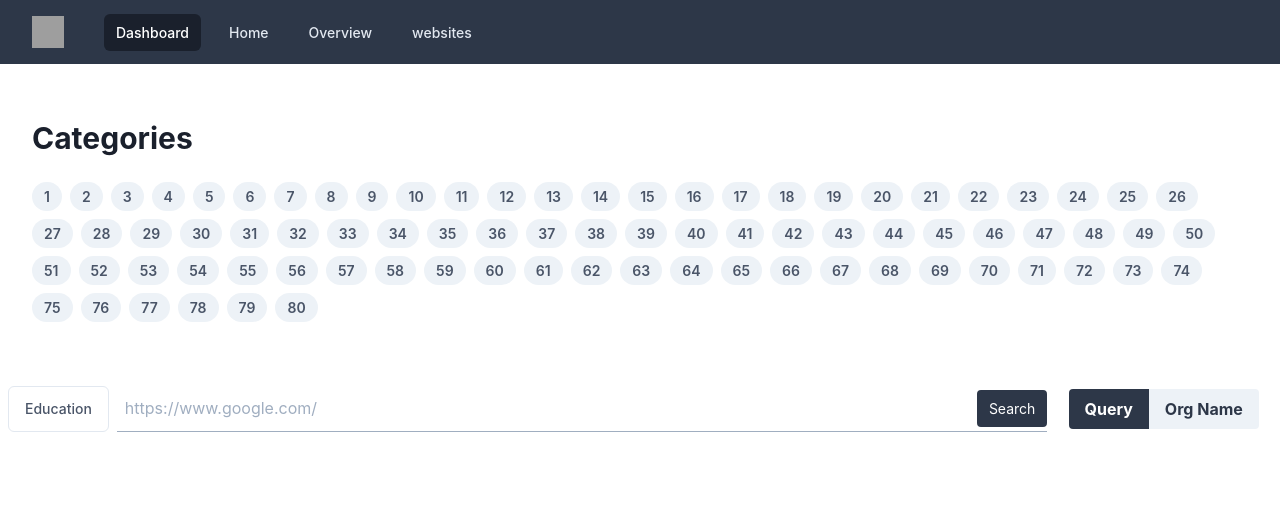
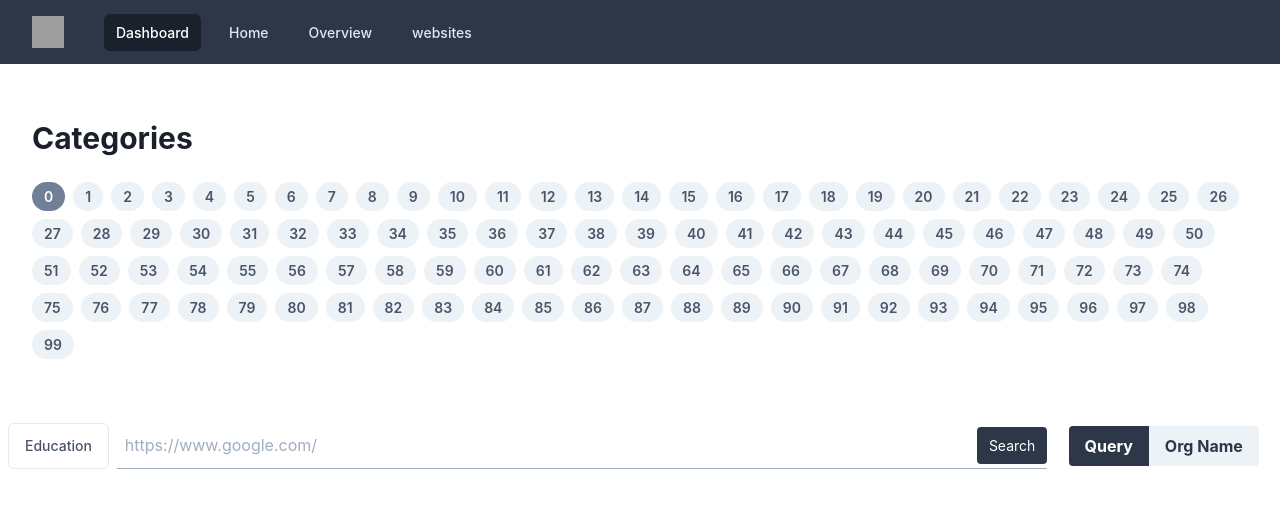
Before and after one commit to StTronn/web_cat, a React (Create React App) app: page / in a window 1280 px wide. Shown: the top 508 px of the page. Built offline with nearby package versions, Linux system fonts and the light colour scheme; grey boxes are pictures that could not be loaded.

Commit message:
added button logic for cluster selection

```diff
--- a/src/components/dash/clusterSelection/ClusterButton.js
+++ b/src/components/dash/clusterSelection/ClusterButton.js
@@ -1,10 +1,21 @@
 import React from "react";
 
-const ClusterView = ({ cluster_id }) => {
+const ClusterView = ({ cluster_id, selectedClusterId, selectClusterId }) => {
+  let selectedClass =
+    "inline-block bg-gray-600 rounded-full px-3 py-1 text-sm font-semibold text-white mr-2 mb-2 cursor-pointer";
+  let normalClass =
+    "inline-block bg-gray-200 rounded-full px-3 py-1 text-sm font-semibold text-gray-700 mr-2 mb-2 cursor-pointer";
+  let cssClass = cluster_id === selectedClusterId ? selectedClass : normalClass;
   return (
-    <span className="inline-block bg-gray-200 rounded-full px-3 py-1 text-sm font-semibold text-gray-700 mr-2 mb-2">
+    <span
+      className={cssClass}
+      onClick={() => {
+        selectClusterId(cluster_id);
+      }}
+    >
       {cluster_id}
     </span>
   );
 };
+
 export default ClusterView;
--- a/src/components/dash/clusterSelection/ClusterList.js
+++ b/src/components/dash/clusterSelection/ClusterList.js
@@ -1,7 +1,7 @@
 import React from "react";
 import ClusterButton from "./ClusterButton";
 
-const ClusterList = ({ clusterIds }) => {
+const ClusterList = ({ clusterIds, selectedClusterId, selectClusterId }) => {
   return (
     <div className="max-w-7xl mx-auto py-6 px-4 sm:px-6 lg:px-8 my-8">
       <h2 className="text-3xl font-bold leading-tight text-gray-900">
@@ -10,7 +10,12 @@ const ClusterList = ({ clusterIds }) => {
       <br />
       {clusterIds.map((e, i) => (
         <>
-          <ClusterButton key={e} cluster_id={e} />
+          <ClusterButton
+            key={e}
+            cluster_id={e}
+            selectedClusterId={selectedClusterId}
+            selectClusterId={selectClusterId}
+          />
         </>
       ))}
     </div>
--- a/src/components/dash/clusterSelection/ClusterSelection.js
+++ b/src/components/dash/clusterSelection/ClusterSelection.js
@@ -6,26 +6,36 @@ class ClusterSelection extends React.Component {
   constructor(props) {
     super(props);
     this.state = {
-      selectedClusterId: null,
+      selectedClusterId: 0,
       searchMode: "query",
       clusterIds: [],
     };
   }
+
   componentDidMount() {
     //dummy cluster list
     let arr = [];
-    for (let i = 1; i <= 80; i++) {
+    for (let i = 0; i <= 99; i++) {
       arr.push(i);
     }
 
     this.setState({ clusterIds: arr });
   }
 
+  selectClusterId = (id) => {
+    let { selectedClusterId } = this.state;
+    this.setState({ selectedClusterId: id });
+  };
+
   render() {
-    let { clusterIds } = this.state;
+    let { clusterIds, selectedClusterId } = this.state;
     return (
       <>
-        <ClusterList clusterIds={clusterIds} />
+        <ClusterList
+          clusterIds={clusterIds}
+          selectClusterId={this.selectClusterId}
+          selectedClusterId={selectedClusterId}
+        />
         <SearchCluster />
       </>
     );
```
Also changed, not shown: src/components/dash/sitestable/SitesTable.js (added).
